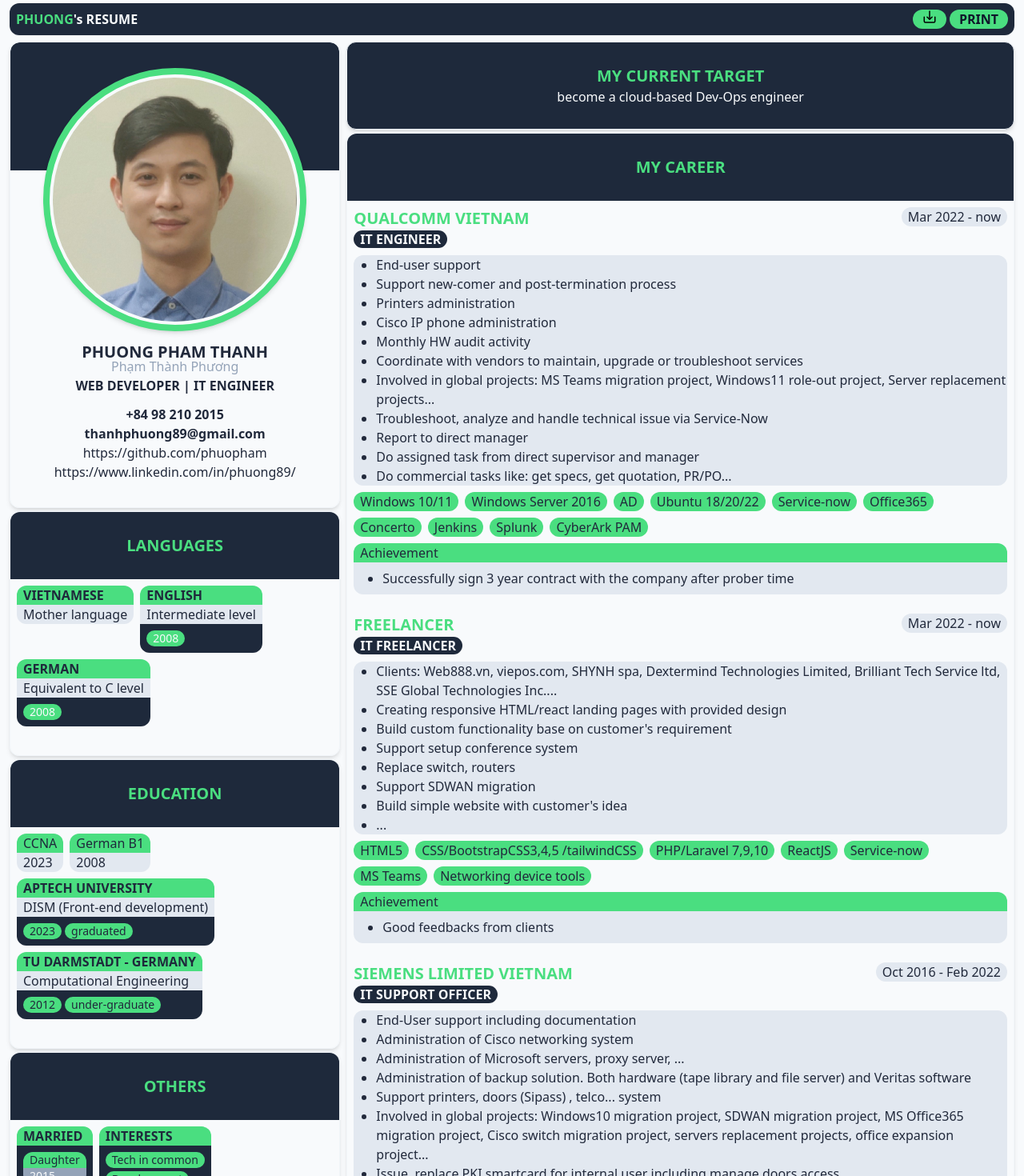
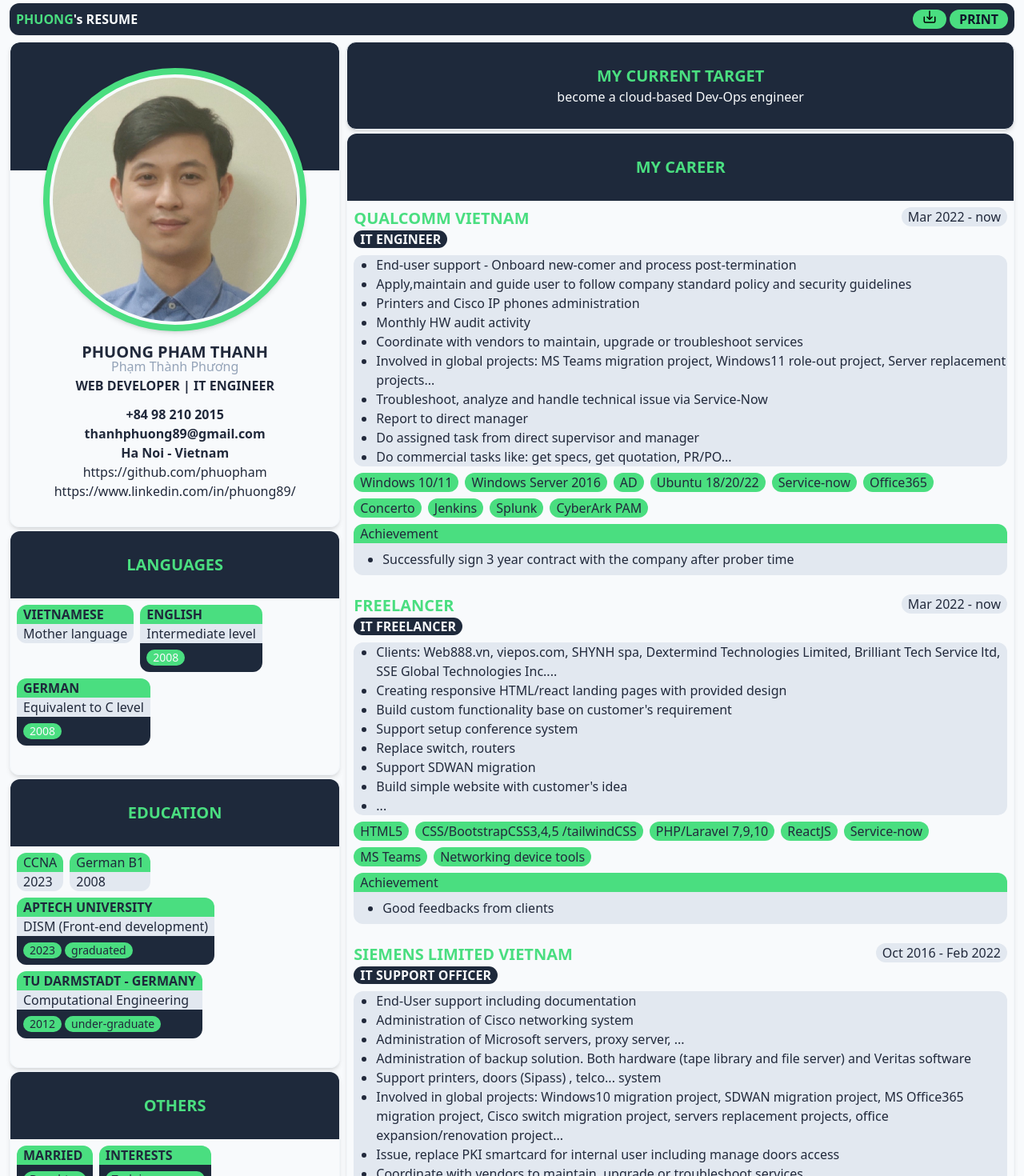
Before and after one commit to phuopham/resume, a React (Vite) app: page / in a window 1280 px wide. Shown: the top 1470 px of the page at 80% size. Built offline with nearby package versions, Linux system fonts and the light colour scheme.

Commit message:
update info and add location

```diff
--- a/index.html
+++ b/index.html
@@ -5,6 +5,7 @@
   <meta charset="UTF-8" />
   <link rel="icon" type="image/png" href="https://pic.onlinewebfonts.com/svg/img_466114.png" />
   <meta name="viewport" content="width=device-width, initial-scale=1.0" />
+  <meta http-equiv="Permissions-Policy" content="interest-cohort=()">
   <title>Phuong's Resume</title>
 </head>
 
--- a/public/resume.json
+++ b/public/resume.json
@@ -44,10 +44,9 @@
             "company": "Qualcomm Vietnam",
             "title": "IT engineer",
             "detail": [
-                "End-user support",
-                "Support new-comer and post-termination process",
-                "Printers administration",
-                "Cisco IP phone administration",
+                "End-user support - Onboard new-comer and process post-termination",
+                "Apply,maintain and guide user to follow company standard policy and security guidelines",
+                "Printers and Cisco IP phones administration",
                 "Monthly HW audit activity",
                 "Coordinate with vendors to maintain, upgrade or troubleshoot services",
                 "Involved in global projects: MS Teams migration project, Windows11 role-out project, Server replacement projects...",
@@ -111,7 +110,7 @@
                 "Administration of Microsoft servers, proxy server, ...",
                 "Administration of backup solution. Both hardware (tape library and file server) and Veritas software",
                 "Support printers, doors (Sipass) , telco... system",
-                "Involved in global projects: Windows10 migration project, SDWAN migration project, MS Office365 migration project, Cisco switch migration project, servers replacement projects, office expansion project...",
+                "Involved in global projects: Windows10 migration project, SDWAN migration project, MS Office365 migration project, Cisco switch migration project, servers replacement projects, office expansion/renovation project...",
                 "Issue, replace PKI smartcard for internal user including manage doors access",
                 "Coordinate with vendors to maintain, upgrade or troubleshoot services",
                 "Troubleshoot, analyze and handle technical issue via Service-Now",
--- a/src/components/Profile.jsx
+++ b/src/components/Profile.jsx
@@ -15,6 +15,7 @@ const Profile = ({ data }) => {
             <div className='font-bold uppercase'>{data.title || 'Web developer | IT engineer'}</div>
             <div className='mt-3 font-bold'>{data.tel}</div>
             <div className='font-bold'>{data.email}</div>
+            <div className='font-bold'>{data.location.city} - Vietnam</div>
             <a href={data.github}>{data.github}</a>
             <a href={data.linkedin} >{data.linkedin}</a>
         </div>
```
